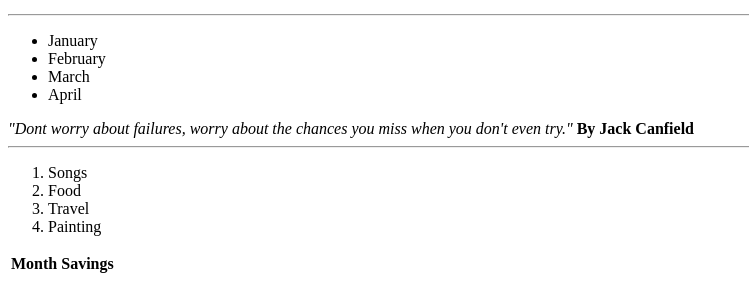
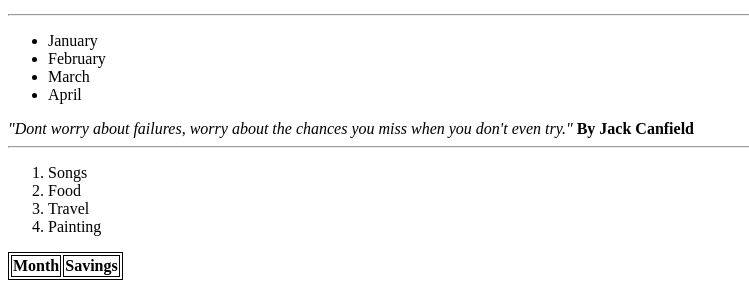
Before and after one commit to KN87/homework2, a plain HTML site: page index.html in a window 1280 px wide. Shown: the part 494-800 px from the top of the page, without its empty margins (0-749 px from the left). Drawn offline with Linux system fonts and the light colour scheme.

Commit message:
Added style & border to table

```diff
--- a/index.html
+++ b/index.html
@@ -1,6 +1,11 @@
 <html>
   <head>
     <title> My first homework </title>
+    <style>
+    table, th {
+        border: 1px solid black;
+	}
+    </style>
   </head>
   <body>
 
```
